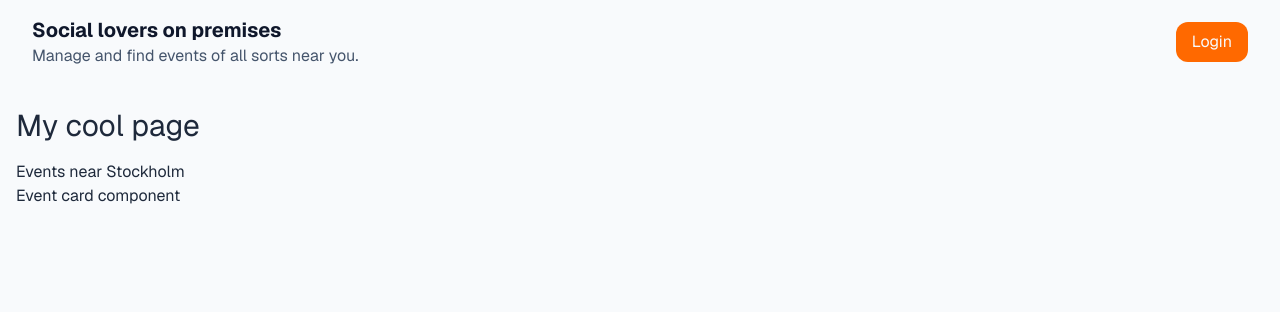
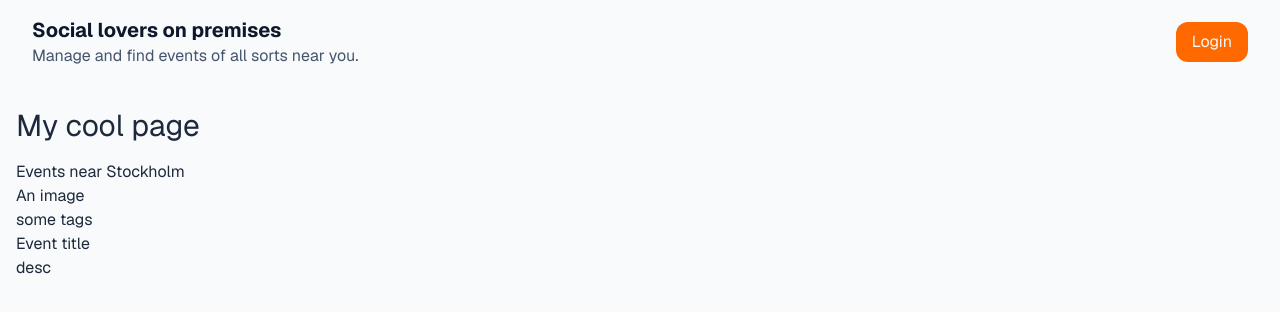
Before and after one commit to Amuga/social-events-finder, a Next.js app: page / in a window 1280 px wide. Shown: the top 312 px of the page. Built offline with nearby package versions, Linux system fonts and the light colour scheme.

Commit message:
Update event-card.tsx

```diff
--- a/components/events/event-card.tsx
+++ b/components/events/event-card.tsx
@@ -3,7 +3,10 @@ import type { Event } from "@/types";
 export const EventCard = ({ event }: { event?: Event[] }) => {
   return (
     <article>
-      <p>Event card component</p>
+      <p>An image</p>
+      <p>some tags</p>
+      <p>Event title</p>
+      <p>desc</p>
     </article>
   );
 };
```
